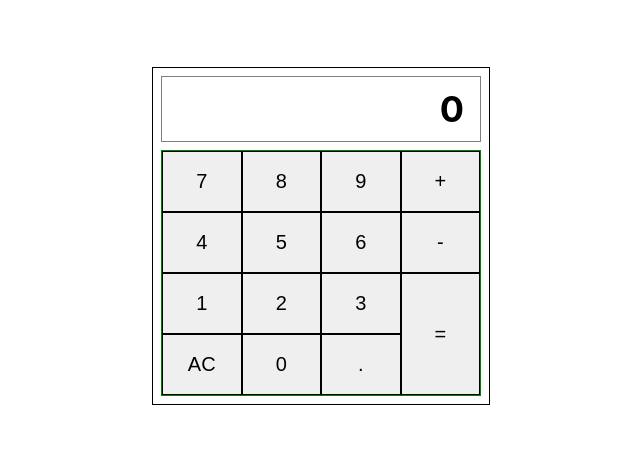
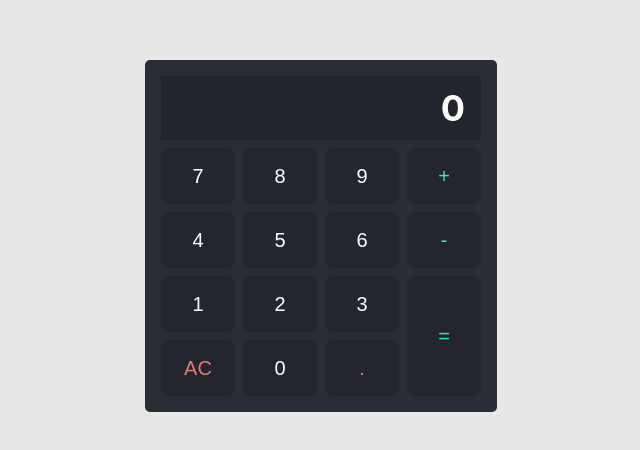
Before and after one commit to ascolm/algebrator, a React (Create React App) app: page / in a window 1280 px wide. Shown: the part 164-614 px from the top of the page, without its empty margins (319-959 px from the left). Built offline with nearby package versions, Linux system fonts and the light colour scheme.

Commit message:
feat(main): style colors & add optional color variable to button components

```diff
--- a/src/App.css
+++ b/src/App.css
@@ -6,6 +6,7 @@ html, body{
 
 .App{
   height: 100vh;
+  background-color: #e7e7e7;
   display: flex;
   align-items: center;
   justify-content: center;
--- a/src/components/main/display/display.module.scss
+++ b/src/components/main/display/display.module.scss
@@ -1,5 +1,4 @@
 .displayContainer{
-  border: 1px solid grey;
   height: 20%;
   display: flex;
   flex-direction: row-reverse;
@@ -7,4 +6,6 @@
   padding: 0 1rem;
   font-size: 1.5rem;
   overflow: hidden;
+  background-color: #22252e;
+  color: #fcfcfb;
 }
--- a/src/components/main/keypad/button/button.module.scss
+++ b/src/components/main/keypad/button/button.module.scss
@@ -1,12 +1,18 @@
 .buttonContainer{
   cursor: pointer;
-  border: 1px solid black;
   font-size: 1.25rem;
+  background-color: #23262e;
+  border: none;
+  border-radius: 0.5rem;
+  color: white;
   display: flex;
   align-items: center;
   justify-content: center;
   &:hover{
-    background-color: rgba(0, 0, 0, 0.1);
+    background-color: rgba(0, 0, 0, 0.3);
+  }
+  &:nth-child(4n) {
+    color: #e97778;
   }
 }
 
--- a/src/components/main/keypad/button/button.tsx
+++ b/src/components/main/keypad/button/button.tsx
@@ -2,13 +2,14 @@ import styles from './button.module.scss';
 
 export interface Props {
   value: string;
+  clickHandler: (value: string) => void;
   size?: string;
-  clickHandler: (value: string) => void;
+  color?: string;
 }
 
-const Button: React.FC<Props> = ({ value, size = '', clickHandler }) => {
+const Button: React.FC<Props> = ({ value, size = '', clickHandler, color }) => {
   return (
-    <button className={`${styles.buttonContainer} ${styles['size-' + size]}`} onClick={() => clickHandler(value)}>{value}</button>
+    <button className={`${styles.buttonContainer} ${styles['size-' + size]}`} style={{color}} onClick={() => clickHandler(value)}>{value}</button>
   );
 };
 
--- a/src/components/main/keypad/keypad.module.scss
+++ b/src/components/main/keypad/keypad.module.scss
@@ -1,10 +1,11 @@
 .keypadContainer{
-  border: 1px solid green;
   flex-grow: 1;
   margin-top: 0.5rem;
   display: grid;
   grid-template-columns: repeat(4, 1fr);
   grid-template-rows: repeat(4, 1fr);
+  column-gap: 0.5rem;
+  row-gap: 0.5rem;
   justify-items: stretch;
   align-items: stretch;
 }
--- a/src/components/main/keypad/keypad.tsx
+++ b/src/components/main/keypad/keypad.tsx
@@ -15,18 +15,18 @@ const Keypad: React.FC<Props> = ({ numberHandler, operatorHandler, calculateHand
       <Button value='7' clickHandler={numberHandler}/>
       <Button value='8' clickHandler={numberHandler}/>
       <Button value='9' clickHandler={numberHandler}/>
-      <Button value='+' clickHandler={operatorHandler}/>
+      <Button value='+' color={'#33e9c3'} clickHandler={operatorHandler}/>
       <Button value='4' clickHandler={numberHandler}/>
       <Button value='5' clickHandler={numberHandler}/>
       <Button value='6' clickHandler={numberHandler}/>
-      <Button value='-' clickHandler={operatorHandler}/>
+      <Button value='-' color={'#33e9c3'} clickHandler={operatorHandler}/>
       <Button value='1' clickHandler={numberHandler}/>
       <Button value='2' clickHandler={numberHandler}/>
       <Button value='3' clickHandler={numberHandler}/>
-      <Button value='=' size='2' clickHandler={calculateHandler}/>
-      <Button value='AC' clickHandler={clearHandler}/>
+      <Button value='=' size='2' color={'#33e9c3'} clickHandler={calculateHandler}/>
+      <Button value='AC' color={'#e97778'} clickHandler={clearHandler}/>
       <Button value='0' clickHandler={numberHandler}/>
-      <Button value='.' clickHandler={decimalHandler}/>
+      <Button value='.' color={'#e97778'} clickHandler={decimalHandler}/>
     </div>
   );
 };
--- a/src/components/main/main.module.scss
+++ b/src/components/main/main.module.scss
@@ -2,8 +2,9 @@
   height: 40%;
   width: 20%;
   min-width: 320px;
-  padding: 0.5rem;
+  padding: 1rem;
   display: flex;
   flex-direction: column;
-  border: 1px solid black;
+  background-color: #292d36;
+  border-radius: 5px;
 }
```
